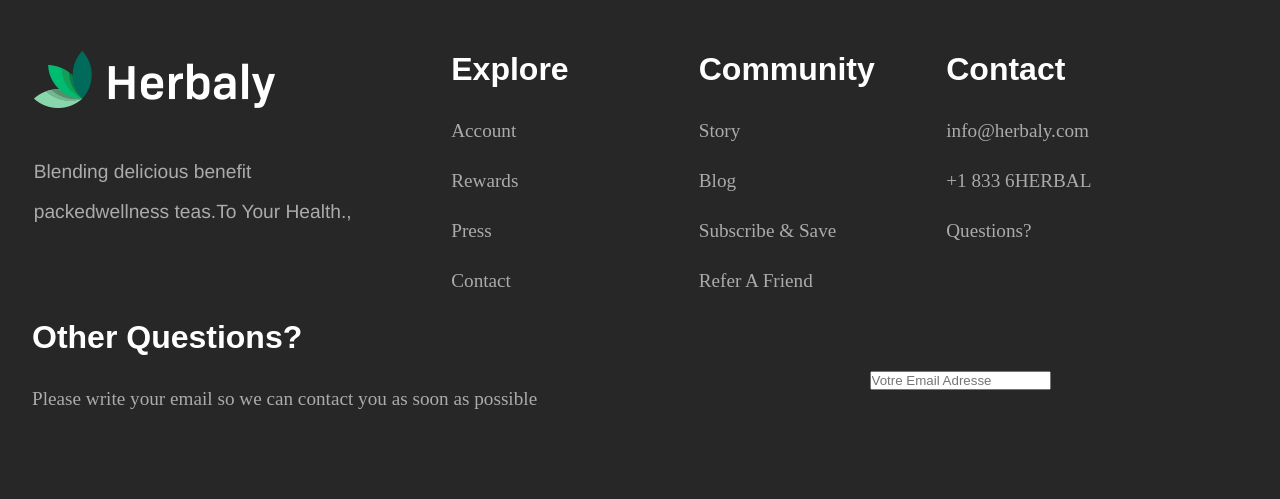
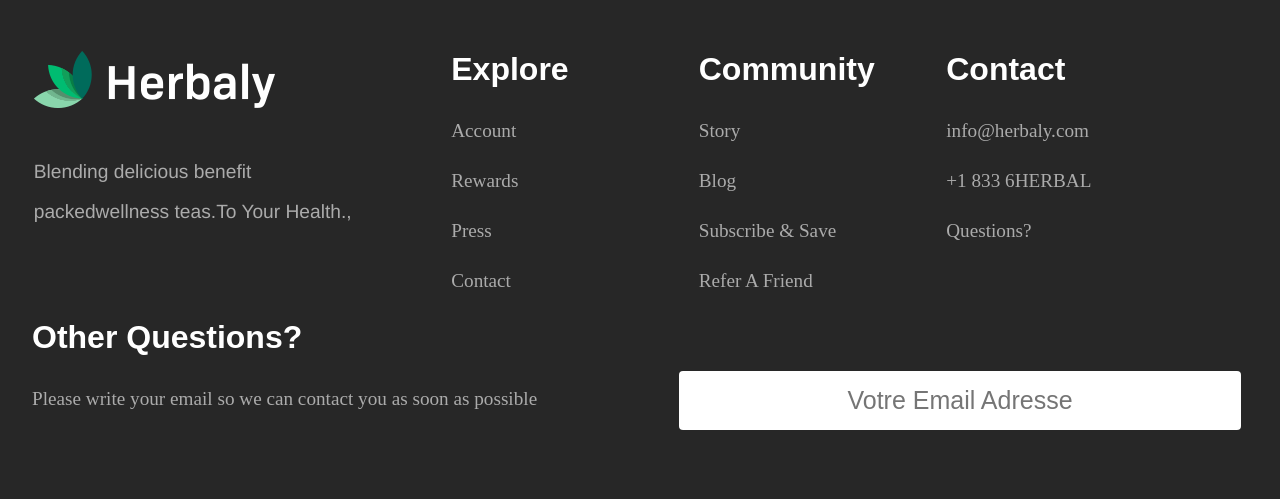
Before and after one commit to bouslama-hamza/FLASK, a Flask app: page / in a window 1280 px wide. Shown: the part 843-1342 px from the top of the page. Run offline with Flask 2, Linux system fonts and the light colour scheme.

Commit message:
add some style

```diff
--- a/hearbly/static/CSS/app.css
+++ b/hearbly/static/CSS/app.css
@@ -409,6 +409,7 @@
 .urlme{
     padding: 16px 150px 16px 150px;
     border: none;
+    outline: #949497;
     box-shadow: 5px 5px 4px #949497;
     height: 40%;
     transition: all 0.5s linear;
--- a/hearbly/static/CSS/home.css
+++ b/hearbly/static/CSS/home.css
@@ -54,3 +54,14 @@
     background-color: #06AF6E;
     transition: all 0.5s linear;
 }
+.email_class{
+    border: none;
+    outline: none;
+    padding: 15px 120px 15px 120px;
+    border-radius: 4px;
+    font-size: 25px;
+    text-align: center;
+    background-color: #ffffff;
+    color: rgb(226, 116, 26);
+    transition: all 0.5s linear;
+}
--- a/hearbly/templates/app.html
+++ b/hearbly/templates/app.html
@@ -13,7 +13,7 @@
                 <div class="app_one">
                     <a href="/Data Base">
                         <img src="{{url_for('static' , filename = 'APPLICATION/excel.png')}}">
-                        <h3>Excel Document</h3>
+                        <h3 style="color: white;">Excel Document</h3>
                     </a>
                 </div>
             </div>
@@ -31,13 +31,13 @@
                 <div class="app_three">
                     <a href="/Data Base Bigquery">
                         <img src="{{url_for('static' , filename = 'APPLICATION/google.png')}}">
-                        <h3>Google Cloud</h3>
+                        <h3 style="color: white;">Google Cloud</h3>
                     </a>
                 </div>
                 <div class="app_four">
                     <a href="#">
                         <img src="{{url_for('static' , filename = 'APPLICATION/word.png')}}">
-                        <h3>Word Document</h3>
+                        <h3 style="color: white;">Word Document</h3>
                     </a>
                 </div>
             </div>
--- a/hearbly/templates/base.html
+++ b/hearbly/templates/base.html
@@ -57,7 +57,7 @@
                 <div class="footer_info_1">Please write your email so we can contact you as soon as possible</div>
             </div>
             <div class="footer_input">
-                <input type="email" placeholder="Votre Email Adresse" required>
+                <input class="email_class" type="email" placeholder="Votre Email Adresse" required>
             </div>
         </div>
     </div>
--- a/hearbly/templates/google_cloud_data_base.html
+++ b/hearbly/templates/google_cloud_data_base.html
@@ -13,7 +13,7 @@
             <div class="app_one">
                 <a href="/Data Base">
                     <img src="{{url_for('static' , filename = 'APPLICATION/excel.png')}}">
-                    <h3>Excel Document</h3>
+                    <h3 style="color: white;">Excel Document</h3>
                 </a>
             </div>
         </div>
@@ -31,13 +31,13 @@
             <div class="app_three">
                 <a href="/Data Base Bigquery">
                     <img src="{{url_for('static' , filename = 'APPLICATION/google.png')}}">
-                    <h3>Google Cloud</h3>
+                    <h3 style="color: white;">Google Cloud</h3>
                 </a>
             </div>
             <div class="app_four">
                 <a href="#">
                     <img src="{{url_for('static' , filename = 'APPLICATION/word.png')}}">
-                    <h3>Word Document</h3>
+                    <h3 style="color: white;">Word Document</h3>
                 </a>
             </div>
         </div>
```
Also changed, not shown: hearbly/static/PIEPLOT/pie.png, hearbly/static/PYPLOT/plot.png.
